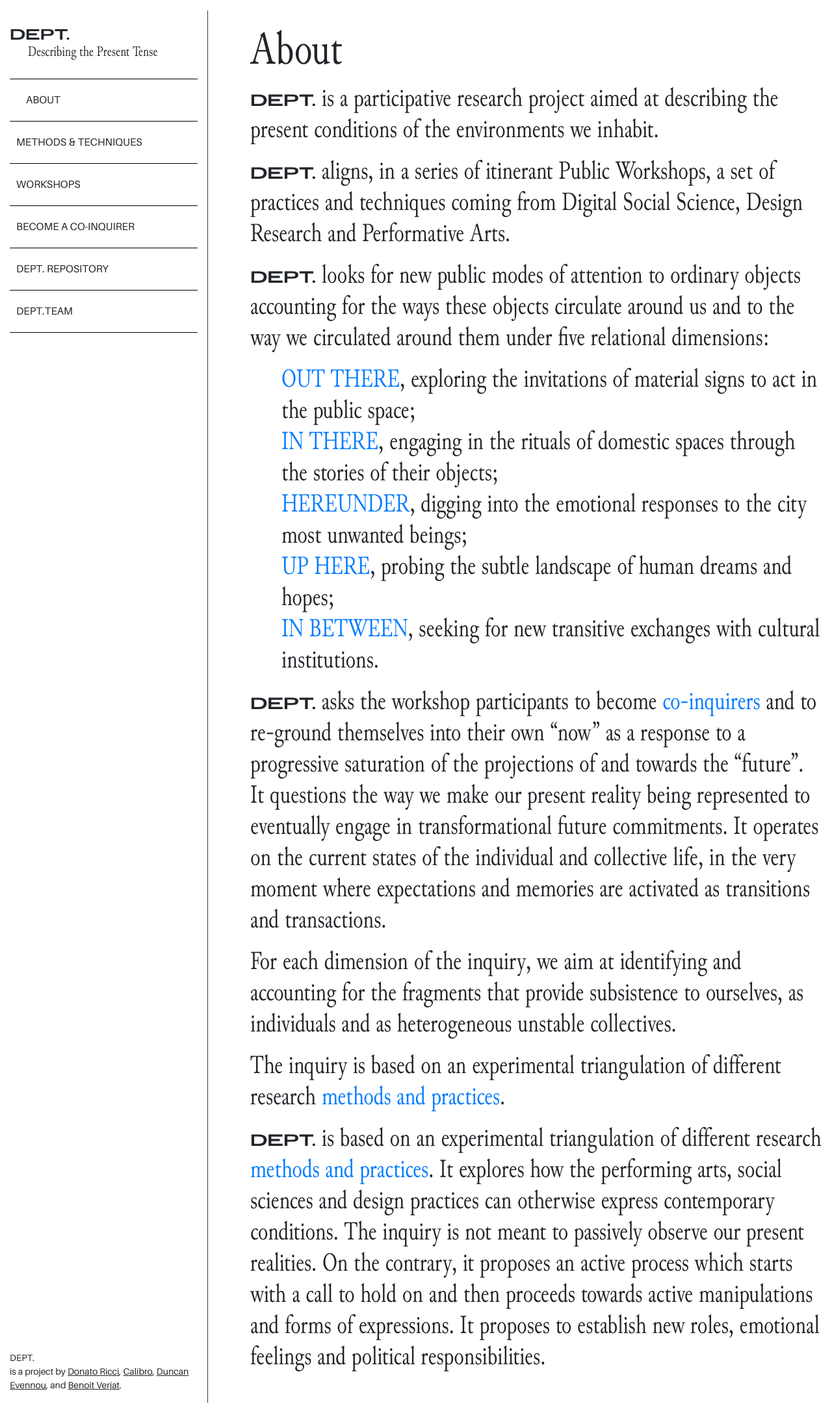
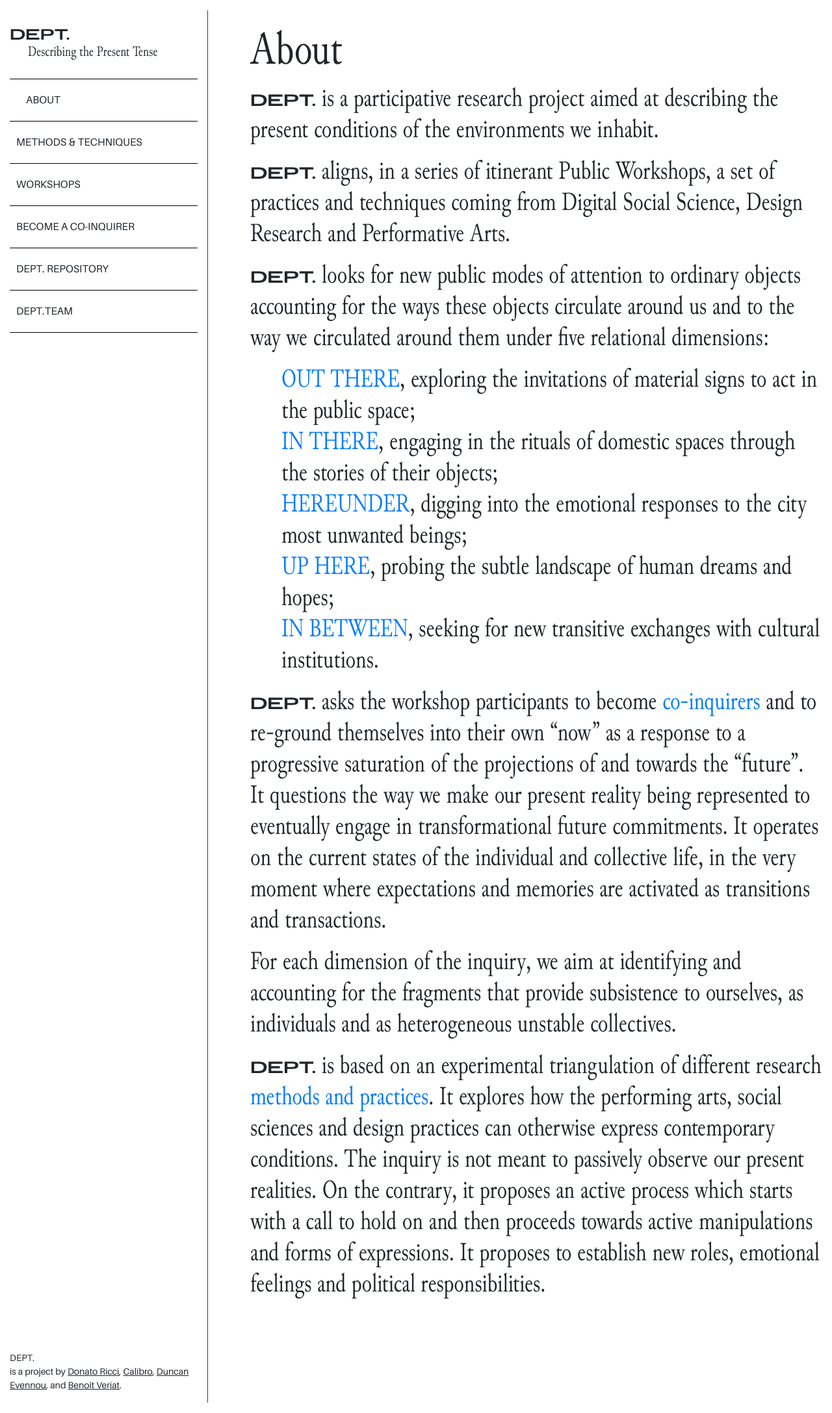
Before and after one commit to monitor/dept, a Jekyll site: the page built from about.md, in a window 1280 px wide. Shown: the whole page at 65% size. Built offline with Jekyll 4.4.1, drawn with Linux system fonts in a browser that asks for light colours; some web fonts are replaced.

Commit message:
fixed typo

```diff
--- a/about.md
+++ b/about.md
@@ -28,6 +28,4 @@ sort: 1
 
 For each dimension of the inquiry, we aim at identifying and accounting for the fragments that provide subsistence to ourselves, as individuals and as heterogeneous unstable collectives.
 
-The inquiry is based on an experimental triangulation of different research [methods and practices](/methods-techniques/).
-
 <span class="dept">DEPT.</span>  is based on an experimental triangulation of different research [methods and practices](/methods-techniques/). It explores how the performing arts, social sciences and design practices can otherwise express contemporary conditions. The inquiry is not meant to passively observe our present realities. On the contrary, it proposes an active process which starts with a call to hold on and then proceeds towards active manipulations and forms of expressions. It proposes to establish new roles, emotional feelings and political responsibilities.
```
